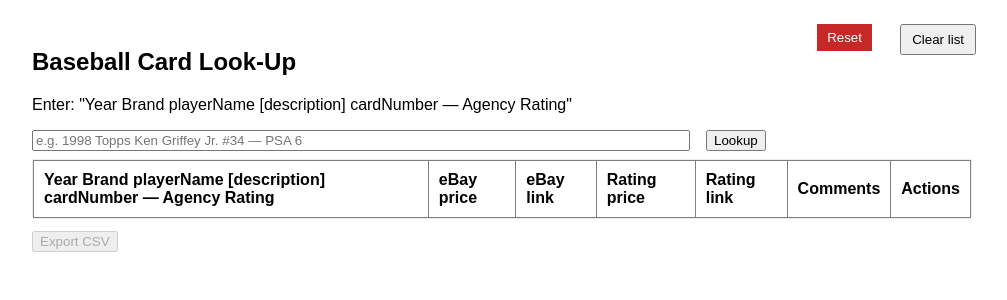
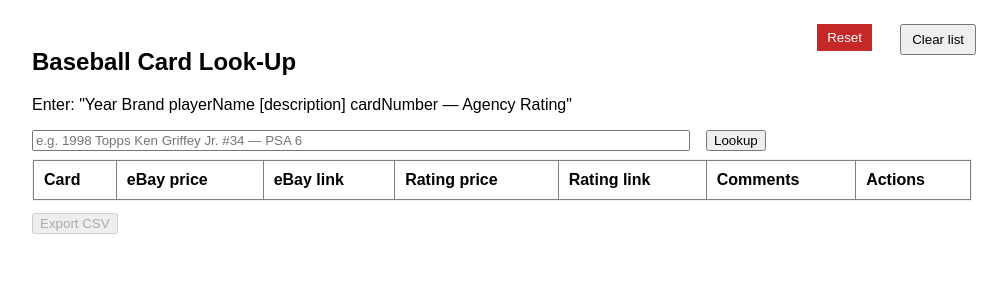
Before and after one commit to johnparrett/card-look-up, a React (Create React App) app in the folder client/: page / in a window 1280 px wide. Both pictures are taken after a click on the button "6-column (include rating)". Shown: the top 300 px of the page, without its empty margins (138-1145 px from the left). Built offline with nearby package versions, Linux system fonts and the light colour scheme.

Commit message:
Update editable price columns with currency formatting and totals

```diff
--- a/client/src/App.js
+++ b/client/src/App.js
@@ -199,7 +199,7 @@ export default function App() {
               <thead>
                 {tableMode === 'new' ? (
                   <tr>
-                    <th>Year Brand playerName [description] cardNumber — Agency Rating</th>
+                    <th>Card</th>
                     <th>eBay price</th>
                     <th>eBay link</th>
                     <th>Rating price</th>
```
